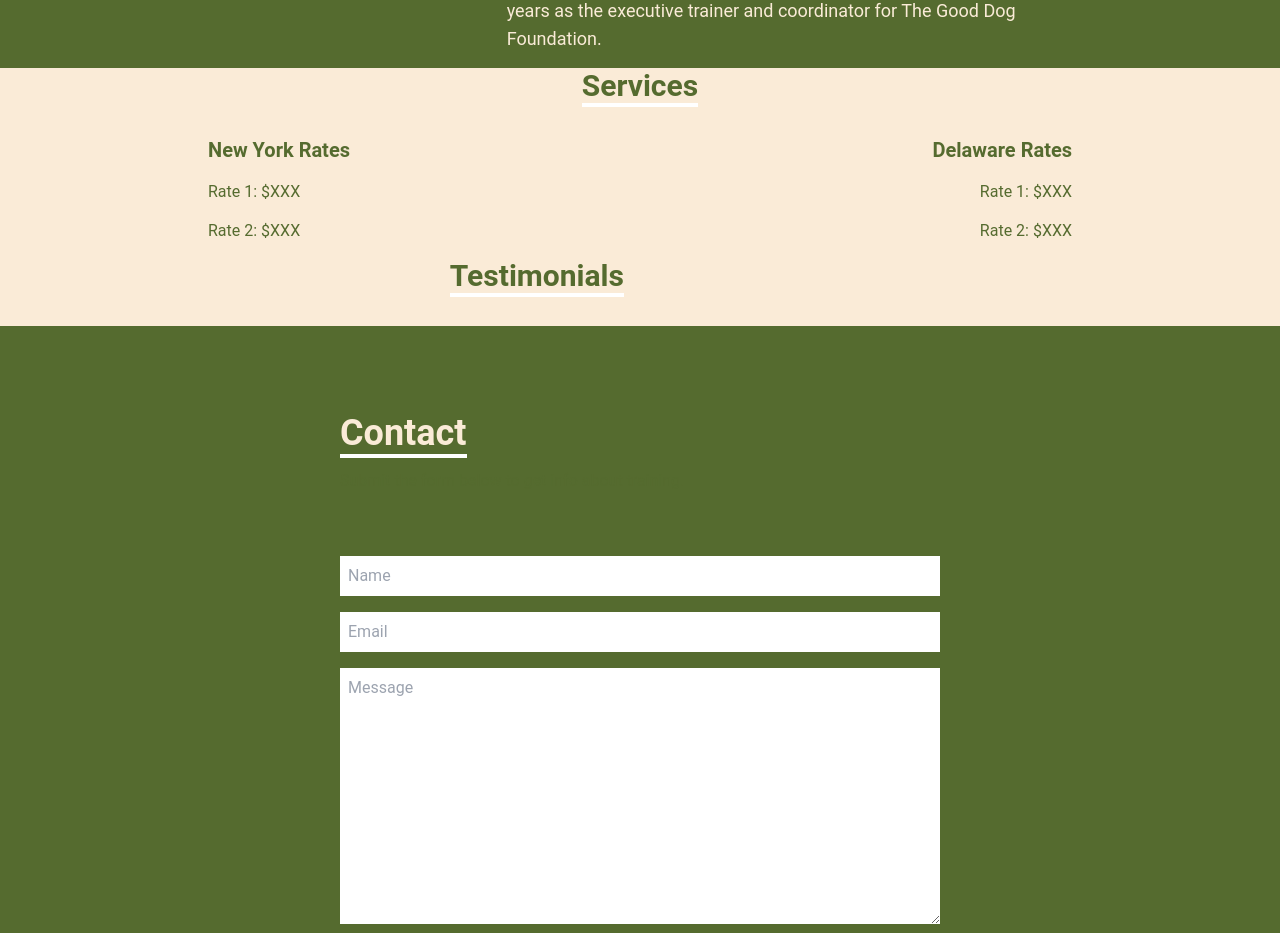
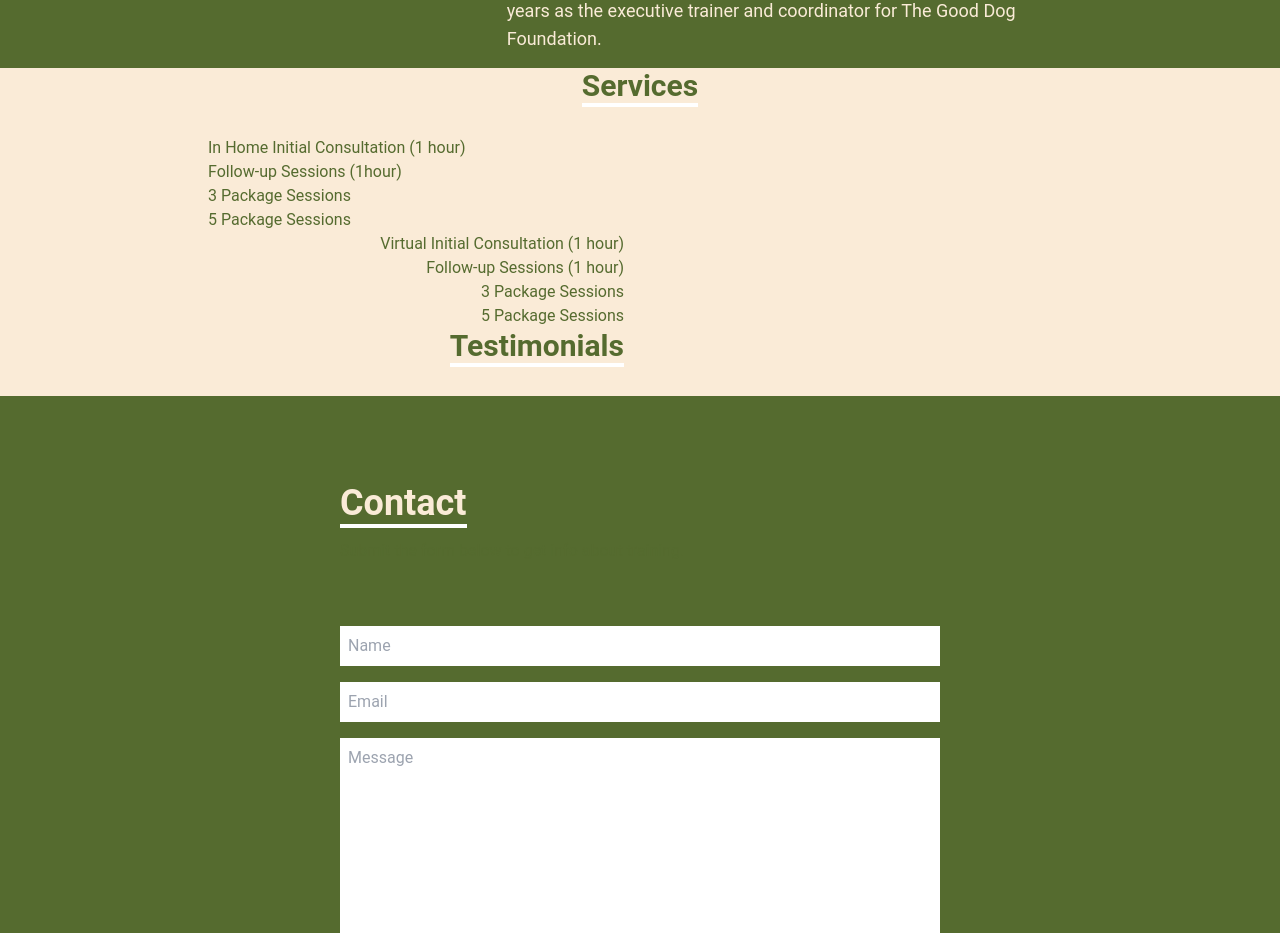
Before and after one commit to Kateattardo/Claire-Cario, a React (Create React App) app: page / in a window 1280 px wide. Shown: the part 1459-2392 px from the top of the page. Built offline with nearby package versions, Linux system fonts and the light colour scheme.

Commit message:
services listed

```diff
--- a/src/components/Services.jsx
+++ b/src/components/Services.jsx
@@ -11,24 +11,22 @@ const Services = () => {
           </p>
         </div>
 
-        {/* Rates Section */}
+        {/* Services Section */}
         <div className="max-w-4xl mx-auto px-4 w-full grid md:grid-cols-2 gap-8">
-          {/* New York Rates Column */}
           <div className="text-center sm:text-left">
-            <h3 className="text-xl font-bold mb-4">New York Rates</h3>
-            {/* Add the rates information here */}
-            <p>Rate 1: $XXX</p>
-            <p>Rate 2: $XXX</p>
-            {/* ...more rates */}
-          </div>
-
-          {/* Delaware Rates Column */}
-          <div className="text-center sm:text-right">
-            <h3 className="text-xl font-bold mb-4">Delaware Rates</h3>
-            {/* Add the rates information here */}
-            <p>Rate 1: $XXX</p>
-            <p>Rate 2: $XXX</p>
-            {/* ...more rates */}
+            {/* Add the Home rate information here */}
+            <h1>In Home Initial Consultation (1 hour)</h1>
+            <h1>Follow-up Sessions (1hour)</h1>
+            <h1>3 Package Sessions</h1>
+            <h1>5 Package Sessions</h1>
+            {/* Virtual Rates Column */}
+            <div className="text-center sm:text-right">
+              {/* Add the rates information here */}
+              <h1>Virtual Initial Consultation (1 hour)</h1>
+              <h1>Follow-up Sessions (1 hour)</h1>
+              <h1>3 Package Sessions</h1>
+              <h1>5 Package Sessions</h1>
+            </div>
           </div>
         </div>
       </div>
```
